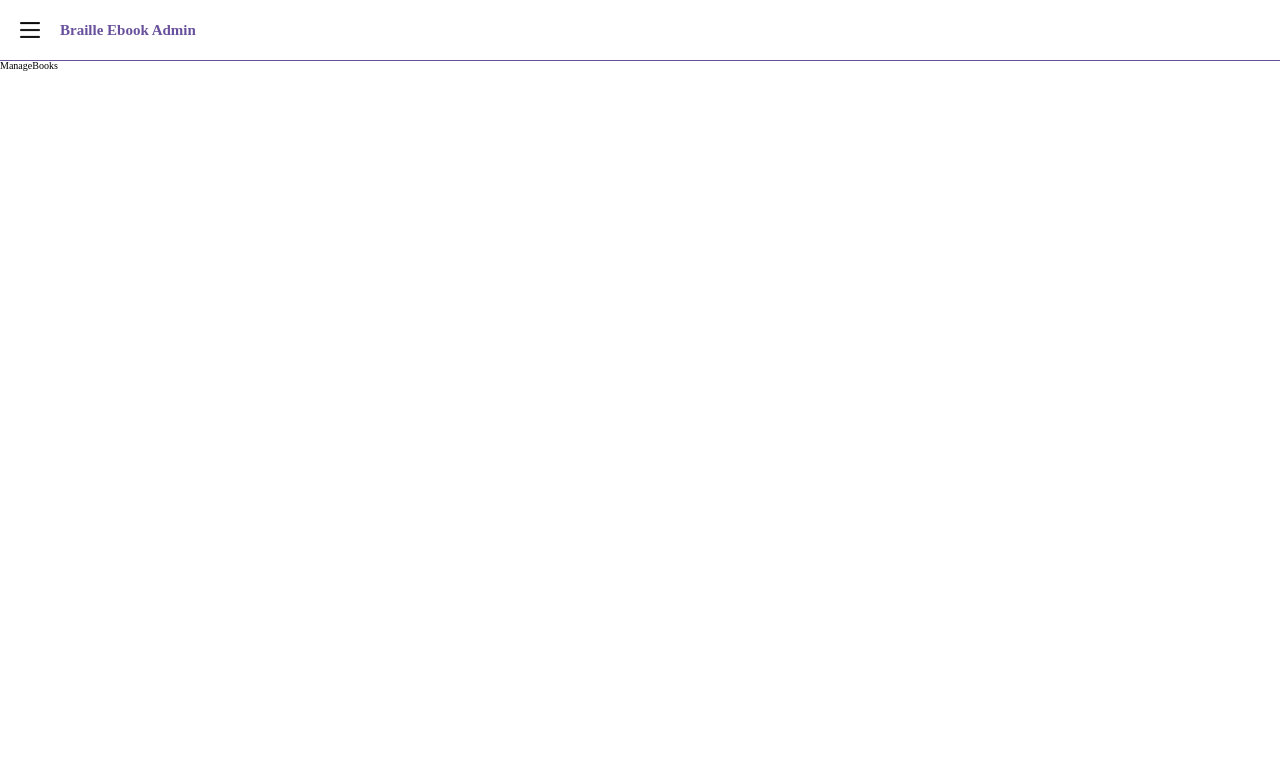
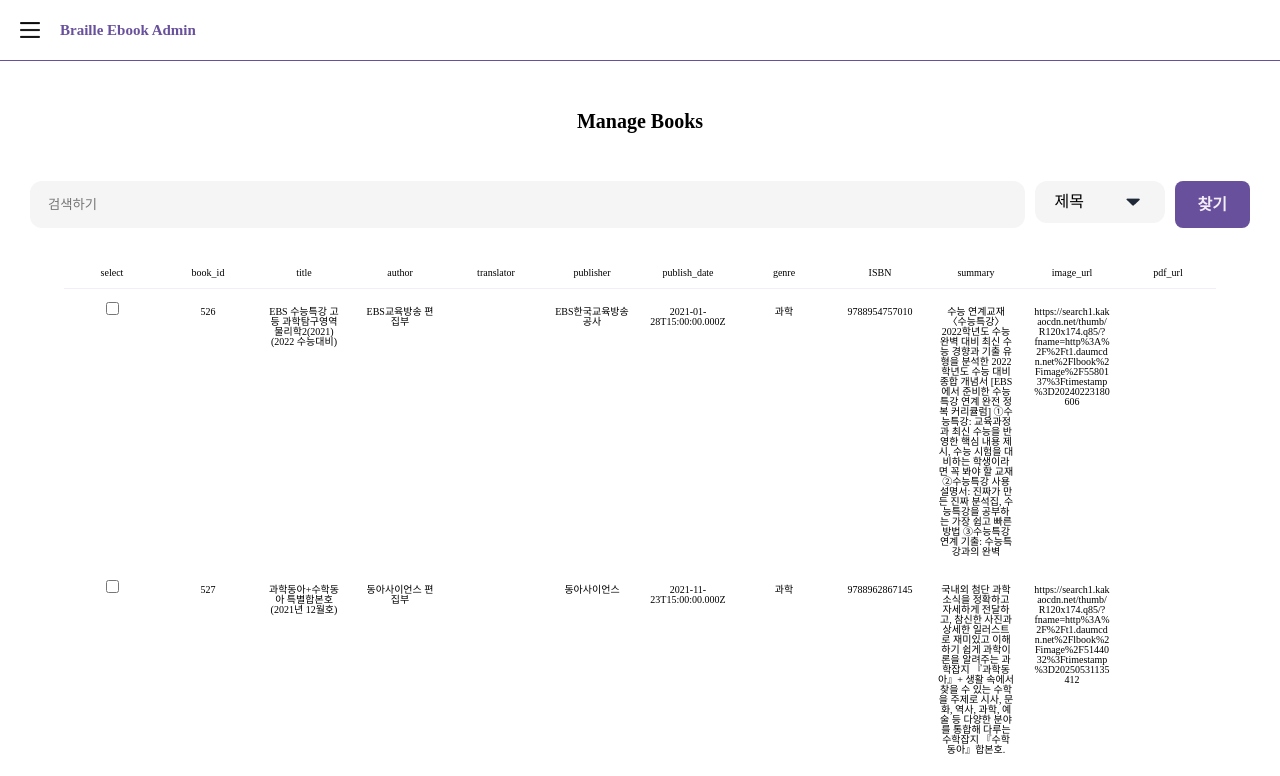
Before and after one commit to Braille-Ebook/BrailleEbookAdmin, a React (Vite) app: page /manage in a window 1280 px wide. Shown: the top 776 px of the page. Built offline with nearby package versions, Linux system fonts and the light colour scheme.

Commit message:
feat: add manage page

```diff
--- a/src/components/Navigation.module.css
+++ b/src/components/Navigation.module.css
@@ -3,7 +3,7 @@
   height: 5rem;
   display: flex;
   align-items: center;
-  padding: 0 1rem;
+  padding: 0 2.5rem;
   font-size: 1.2rem;
 }
 .btn:hover {
--- /dev/null
+++ b/src/constants/queryType.js
@@ -0,0 +1,32 @@
+export default Object.freeze([
+  {
+    id: 1,
+    type: "title",
+    name: "제목",
+  },
+  {
+    id: 2,
+    type: "genre",
+    name: "장르",
+  },
+  {
+    id: 3,
+    type: "author",
+    name: "작가",
+  },
+  {
+    id: 4,
+    type: "translator",
+    name: "번역가",
+  },
+  {
+    id: 5,
+    type: "publisher",
+    name: "출판사",
+  },
+  {
+    id: 6,
+    type: "summary",
+    name: "줄거리",
+  },
+]);
--- a/src/layouts/MainLayout.jsx
+++ b/src/layouts/MainLayout.jsx
@@ -11,9 +11,11 @@ export default function MainLayout() {
       <Header onClick={() => setIsNavOpen((prev) => !prev)} />
       <div className={styles.content}>
         {isNavOpen && (
-          <nav className={styles.nav}>
-            <Navigation onClick={() => setIsNavOpen(false)} />
-          </nav>
+          <div className={styles.navContainer}>
+            <nav className={styles.nav}>
+              <Navigation onClick={() => setIsNavOpen(false)} />
+            </nav>
+          </div>
         )}
         <Outlet />
       </div>
--- a/src/layouts/MainLayout.module.css
+++ b/src/layouts/MainLayout.module.css
@@ -8,6 +8,12 @@
   flex: 1;
   display: flex;
 }
+.navContainer {
+  width: 100%;
+  height: 100%;
+  position: absolute;
+  background-color: rgba(0, 0, 0, 0.2);
+}
 .nav {
   width: 30rem;
   height: 100%;
@@ -17,4 +23,6 @@
   flex-direction: column;
   padding: 2rem 0;
   border-right: var(--primary-100) solid 0.2rem;
+  background-color: white;
+  position: absolute;
 }
--- a/src/pages/ManageBooks.jsx
+++ b/src/pages/ManageBooks.jsx
@@ -1,5 +1,148 @@
+import { useState } from "react";
+import Input from "../components/Input.jsx";
+import Dropdown from "../components/Dropdown.jsx";
+import Button from "../components/Button.jsx";
+import queryType from "../constants/queryType.js";
 import styles from "./ManageBooks.module.css";
 
+const columns = [
+  "book_id",
+  "title",
+  "author",
+  "translator",
+  "publisher",
+  "publish_date",
+  "genre",
+  "ISBN",
+  "summary",
+  "image_url",
+  "pdf_url",
+];
+const dummy = [
+  {
+    book_id: 526,
+    title: "EBS 수능특강 고등 과학탐구영역 물리학2(2021)(2022 수능대비)",
+    image_url:
+      "https://search1.kakaocdn.net/thumb/R120x174.q85/?fname=http%3A%2F%2Ft1.daumcdn.net%2Flbook%2Fimage%2F5580137%3Ftimestamp%3D20240223180606",
+    genre: "과학",
+    author: "EBS교육방송 편집부",
+    translator: null,
+    publisher: "EBS한국교육방송공사",
+    publish_date: "2021-01-28T15:00:00.000Z",
+    summary:
+      "수능 연계교재 〈수능특강〉    2022학년도 수능 완벽 대비  최신 수능 경향과 기출 유형을 분석한 2022학년도 수능 대비 종합 개념서    [EBS에서 준비한 수능특강 연계 완전 정복 커리큘럼]  ①수능특강: 교육과정과 최신 수능을 반영한 핵심 내용 제시, 수능 시험을 대비하는 학생이라면 꼭 봐야 할 교재  ②수능특강 사용설명서: 진짜가 만든 진짜 분석집, 수능특강을 공부하는 가장 쉽고 빠른 방법  ③수능특강 연계 기출: 수능특강과의 완벽",
+    length: null,
+    ISBN: "9788954757010",
+    bookmark_num: 0,
+    pdf_url: null,
+  },
+  {
+    book_id: 527,
+    title: "과학동아+수학동아 특별합본호(2021년 12월호)",
+    image_url:
+      "https://search1.kakaocdn.net/thumb/R120x174.q85/?fname=http%3A%2F%2Ft1.daumcdn.net%2Flbook%2Fimage%2F5144032%3Ftimestamp%3D20250531135412",
+    genre: "과학",
+    author: "동아사이언스 편집부",
+    translator: null,
+    publisher: "동아사이언스",
+    publish_date: "2021-11-23T15:00:00.000Z",
+    summary:
+      "국내외 첨단 과학 소식을 정확하고 자세하게 전달하고, 참신한 사진과 상세한 일러스트로 재미있고 이해하기 쉽게 과학이론을 알려주는 과학잡지 『과학동아』+ 생활 속에서 찾을 수 있는 수학을 주제로 시사, 문화, 역사, 과학, 예술 등 다양한 분야를 통합해 다루는 수학잡지 『수학동아』합본호.",
+    length: null,
+    ISBN: "9788962867145",
+    bookmark_num: 0,
+    pdf_url: null,
+  },
+  {
+    book_id: 531,
+    title: "고양이의 상징성 해석에 관한 연구",
+    image_url: "https://image.yes24.com/Goods/60896871/M",
+    genre: "과학",
+    author: "황준희",
+    translator: "신지현",
+    publisher: "상징과모래놀이치료",
+    publish_date: "2026-05-10T00:00:00.000Z",
+    summary: "고양이는 최고입니다",
+    length: 46,
+    ISBN: "1234567",
+    bookmark_num: 0,
+    pdf_url:
+      "https://www.sandplay.or.kr/img_up/shop_pds/kp645/contents/myboard/sub05/03.-hwang-jun-hui-sin-ji-hyeon.pdf",
+  },
+];
+
 export default function ManageBooks() {
-  return <div className={styles.page}>ManageBooks</div>;
+  const [qtype, setQtype] = useState(queryType[0]);
+  const [query, setQuery] = useState({
+    q: "",
+    sort: "",
+    sortDir: "",
+  });
+  const [selectedBooks, setSelectedBooks] = useState([]);
+
+  return (
+    <div className={styles.page}>
+      <h2 className={styles.title}>Manage Books</h2>
+      <div className={styles.search}>
+        <Input placeholder="검색하기" className={styles.input} />
+        <Dropdown
+          menu={queryType}
+          value={qtype}
+          onChange={(s) => {
+            if (s !== qtype) {
+              setQtype(s);
+            }
+          }}
+        />
+        <Button variant="rectangle">찾기</Button>
+      </div>
+      <table className={styles.table}>
+        <thead>
+          <tr className={styles.tableHead}>
+            <th>select</th>
+
+            {columns.map((c) => (
+              <th key={c}>{c}</th>
+            ))}
+          </tr>
+        </thead>
+
+        <tbody>
+          {dummy.map((d) => {
+            const isSelected = selectedBooks.includes(d.book_id);
+
+            return (
+              <tr
+                key={d.book_id}
+                className={isSelected ? styles.selectedRow : ""}
+              >
+                <td>
+                  <input
+                    type="checkbox"
+                    checked={isSelected}
+                    onChange={(e) => {
+                      if (e.target.checked) {
+                        setSelectedBooks((prev) => [...prev, d.book_id]);
+                      } else {
+                        setSelectedBooks((prev) =>
+                          prev.filter((id) => id !== d.book_id),
+                        );
+                      }
+                    }}
+                  />
+                </td>
+
+                {columns.map((col) => (
+                  <td key={col}>{d[col] ?? ""}</td>
+                ))}
+              </tr>
+            );
+          })}
+        </tbody>
+      </table>
+      <div className={styles.deleteBtn}>
+        <Button variant="rectangle">삭제하기</Button>
+      </div>
+    </div>
+  );
 }
--- a/src/pages/ManageBooks.module.css
+++ b/src/pages/ManageBooks.module.css
@@ -2,3 +2,40 @@
   flex: 1;
   height: 100%;
 }
+.title {
+  font-size: 2rem;
+  font-weight: 700;
+  text-align: center;
+  padding: 5rem 0;
+}
+.search {
+  display: flex;
+  gap: 1rem;
+  padding: 0 3rem;
+}
+.input {
+  flex: 1;
+}
+.table {
+  width: 90vw;
+  margin: 3rem auto;
+  border-collapse: collapse;
+  table-layout: fixed;
+}
+
+.tableHead {
+  border-bottom: 1px solid var(--primary-100);
+}
+
+.table th,
+.table td {
+  text-align: center;
+  padding: 1rem;
+  word-break: break-word;
+}
+.deleteBtn {
+  width: 100%;
+  display: flex;
+  justify-content: center;
+  padding: 5rem 0;
+}
```
